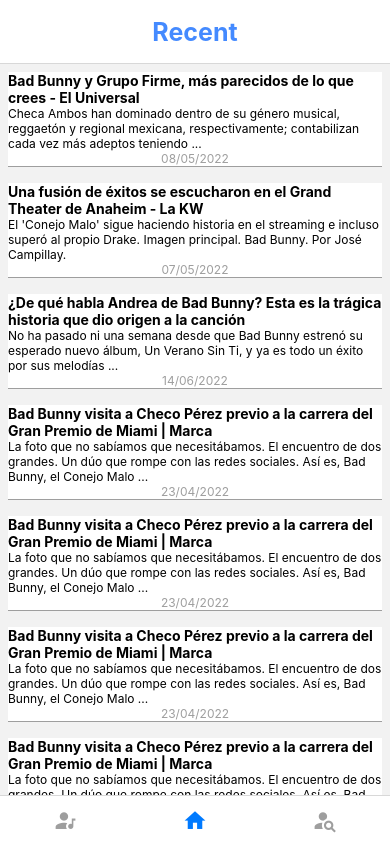
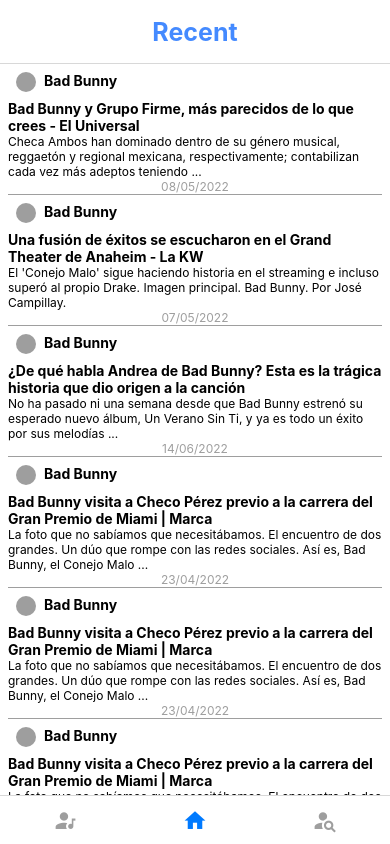
Before and after one commit to alu0101225296/Mews-Front-End, a React Native app: screen /Recent in a window 390 px wide. Built offline with nearby package versions, Linux system fonts and the light colour scheme; grey boxes are pictures that could not be loaded.

Commit message:
Feat: Recent news item

```diff
--- a/App.js
+++ b/App.js
@@ -35,7 +35,7 @@
 const styles = StyleSheet.create({
   container: {
     flex: 1,
-    backgroundColor: Theme.colors.gray,
+    backgroundColor: Theme.colors.backgroundColor,
   },
   simlpeText: {
     color: Theme.colors.black,
--- a/src/components/ArtistItem.js
+++ b/src/components/ArtistItem.js
@@ -1,7 +1,17 @@
 import React from 'react';
-import { Text, StyleSheet, View, Image, Pressable } from 'react-native';
+import {
+  Text,
+  StyleSheet,
+  View,
+  Image,
+  Pressable,
+  Button,
+  Alert,
+} from 'react-native';
 import { Theme } from '../styles/theme/ThemeStyle';
-import MaterialCommunityIcons from 'react-native-vector-icons/MaterialCommunityIcons';
+// import MaterialCommunityIcons, {
+//   Button,
+// } from 'react-native-vector-icons/MaterialCommunityIcons';
 
 const ArtistItem = ({
   artistData,
@@ -15,21 +25,28 @@
         <Image source={{ uri: artistData.image }} style={styles.image} />
         <View style={styles.rightSide}>
           <Text style={styles.artistNameText}>{artistData.name}</Text>
-          <Pressable onPress={cancelFollowHandler}>
           {isFollowing ? (
-              <MaterialCommunityIcons
-                name="close-circle"
+            <Button
+              title="Unfollow"
               color={Theme.colors.red}
-                size={20}
+              onPress={() =>
+                Alert.alert(
+                  'Unfollow',
+                  'Do you want to unfollow ' + artistData.name + '?',
+                  [
+                    { text: 'No' },
+                    { text: 'Yes', onPress: () => cancelFollowHandler },
+                  ],
+                )
+              }
             />
           ) : (
-              <MaterialCommunityIcons
-                name="plus-circle"
+            <Button
+              title="Follow"
               color={Theme.colors.red}
-                size={20}
+              onPress={() => ''}
             />
           )}
-          </Pressable>
         </View>
       </View>
     </Pressable>
--- a/src/components/NewsItem.js
+++ b/src/components/NewsItem.js
@@ -1,7 +1,6 @@
 import React from 'react';
 import { Text, StyleSheet, View, Image, Pressable } from 'react-native';
 import { Theme } from '../styles/theme/ThemeStyle';
-import MaterialCommunityIcons from 'react-native-vector-icons/MaterialCommunityIcons';
 
 const NewsItem = ({ newsData }) => {
   return (
--- /dev/null
+++ b/src/components/RecentNewsITem.js
@@ -0,0 +1,76 @@
+import React from 'react';
+import { Text, StyleSheet, View, Image, Pressable } from 'react-native';
+import { Theme } from '../styles/theme/ThemeStyle';
+
+// TODO : añadir newsItem y encima una cabecera en vez de crearlo todo entero aqui
+const RecentNewsItem = ({ newsData }) => {
+  return (
+    <View style={styles.item}>
+      <View style={styles.artisInfo}>
+        <Image
+          source={{
+            uri: 'https://images2.listindiario.com/imagen/2020/05/16/618/617747/680x460/202005161424071/safaera-de-bad-bunny-vuelve-a-estar-disponible-en-spotify.jpeg',
+          }}
+          style={styles.image}
+        />
+        <Text style={styles.artistName}>Bad Bunny</Text>
+      </View>
+      <View style={styles.news}>
+        <View>
+          <Text style={styles.titleText}>{newsData.title}</Text>
+        </View>
+        <Text style={styles.descText}>{newsData.desc}</Text>
+        <Text style={styles.timeText}>{newsData.time}</Text>
+      </View>
+    </View>
+  );
+};
+
+const styles = StyleSheet.create({
+  item: {
+    backgroundColor: Theme.colors.white,
+  },
+  artistName: {
+    fontSize: Theme.fonts.size.medium,
+    fontWeight: 'bold',
+    color: Theme.colors.black,
+    marginLeft: Theme.sizes.margin.small,
+  },
+  news: {
+    alignItems: 'center',
+    borderBottomColor: Theme.colors.gray,
+    borderBottomWidth: 1,
+    marginLeft: Theme.sizes.margin.small,
+    marginRight: Theme.sizes.margin.small,
+  },
+  artisInfo: {
+    flexDirection: 'row',
+    marginTop: Theme.sizes.margin.small,
+    marginBottom: Theme.sizes.margin.small,
+    marginLeft: Theme.sizes.margin.medium,
+  },
+  itemTop: {
+    flexDirection: 'row',
+    justifyContent: 'space-between',
+  },
+  titleText: {
+    fontSize: Theme.fonts.size.medium,
+    fontWeight: 'bold',
+    color: Theme.colors.black,
+  },
+  descText: {
+    fontSize: Theme.fonts.size.small,
+    color: Theme.colors.black,
+  },
+  timeText: {
+    fontSize: Theme.fonts.size.small,
+    color: Theme.colors.gray,
+  },
+  image: {
+    width: 20,
+    height: 20,
+    borderRadius: Theme.borderRadius.large,
+  },
+});
+
+export default RecentNewsItem;
--- a/src/components/SearchBar.js
+++ b/src/components/SearchBar.js
@@ -5,7 +5,6 @@
 import Entypo from 'react-native-vector-icons/Entypo';
 import { Theme } from '../styles/theme/ThemeStyle';
 
-// TODO: NO  PASARLE EL ESTILO, DECLARARLO EN SU CONTENEDOR QUE LO LLAMA
 const SearchBar = ({ searchText, setSearchText, style }) => {
   return (
     <View style={style}>
--- a/src/navigation/StackNavigator.js
+++ b/src/navigation/StackNavigator.js
@@ -33,7 +33,7 @@
     <Stack.Navigator screenOptions={HeaderStyle}>
       <Stack.Screen name="Following" component={FollowingScreen} />
       <Stack.Screen
-        name="Artist"
+        name="ArtistFollowing"
         component={ArtistScreen}
         options={{
           headerTintColor: Theme.colors.white,
@@ -59,6 +59,17 @@
   return (
     <Stack.Navigator screenOptions={HeaderStyle}>
       <Stack.Screen name="Search" component={SearchScreen} />
+      <Stack.Screen
+        name="ArtistSearching"
+        component={ArtistScreen}
+        options={{
+          headerTintColor: Theme.colors.white,
+          headerTitle: '',
+          headerBackTitleVisible: false,
+          headerTransparent: true,
+          headerShown: true,
+        }}
+      />
     </Stack.Navigator>
   );
 };
--- a/src/screens/FollowingScreen.js
+++ b/src/screens/FollowingScreen.js
@@ -31,7 +31,7 @@
   };
 
   const goToArtist = artist => {
-    navigation.navigate('Artist', { artist });
+    navigation.navigate('ArtistFollowing', { artist });
   };
 
   const renderArtistItem = ({ item }) => {
@@ -58,7 +58,7 @@
       : DATA;
   }
   return (
-    <View style={{ flex: 1, backgroundColor: Theme.colors.gray }}>
+    <View style={styles.container}>
       <StatusBar barStyle="dark-content" />
       {DATA.length !== 0 ? (
         <>
@@ -85,6 +85,10 @@
 };
 //
 const styles = StyleSheet.create({
+  container: {
+    flex: 1,
+    backgroundColor: Theme.colors.backgroundColor,
+  },
   emptyList: {
     flex: 1,
     fontSize: 20,
--- a/src/screens/RecentScreen.js
+++ b/src/screens/RecentScreen.js
@@ -18,14 +18,14 @@
 } from 'react-native';
 import { Theme } from '../styles/theme/ThemeStyle';
 import * as data from '../utils/news.json';
-import NewsItem from '../components/NewsItem';
+import RecentNewsItem from '../components/RecentNewsITem';
 import { FlatList } from 'react-native-gesture-handler';
 
 const RecentScreen = () => {
   let DATA = data['Bad Bunny'];
 
   const renderNewsItem = ({ item }) => {
-    return <NewsItem newsData={item} />;
+    return <RecentNewsItem newsData={item} />;
   };
 
   return (
--- a/src/screens/SearchScreen.js
+++ b/src/screens/SearchScreen.js
@@ -29,23 +29,13 @@
     navigation.setOptions({ headerShown: false });
   };
 
-  // const navigation = useNavigation();
-
-  // useEffect(() => {
-  //     navigation.setOptions({
-  //         headerRight: () => {
-  //             <SearchBar />
-  //         },
-  //     });
-  // }, [navigation]);
-
   const [isModalVisible, setModalVisible] = useState(false);
   const toggleModal = () => {
     setModalVisible(!isModalVisible);
   };
 
-  const goToArtist = () => {
-    console.log('hola');
+  const goToArtist = artist => {
+    navigation.navigate('ArtistSearching', { artist });
   };
 
   const renderArtistItem = ({ item }) => {
--- a/src/styles/theme/ThemeStyle.js
+++ b/src/styles/theme/ThemeStyle.js
@@ -1,6 +1,7 @@
 export const Theme = {
   colors: {
     main: '#448aff',
+    backgroundColor: '#f5f5f5',
     white: '#fff',
     black: '#000',
     purple: '#EACCF0',
```
Also changed, not shown: src/components/testing.js (deleted, +0 -30 lines), src/screens/AppCopy.js (deleted). Lines whose indentation alone changed are shown as unchanged.
